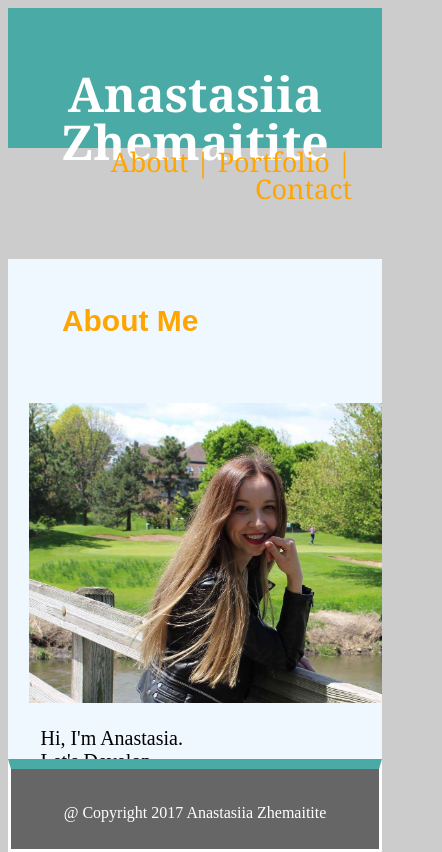
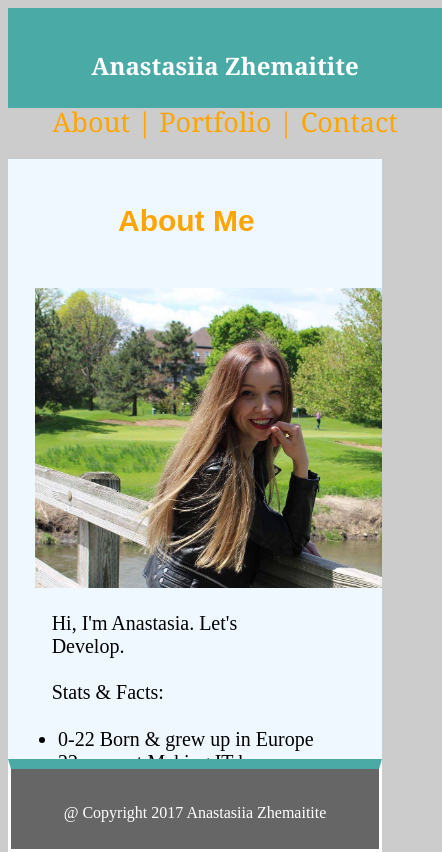
Before and after one commit to zhemaitite-anastasiia/Basic-Portfolio, a plain HTML site: page index.html in a window 390 px wide. Shown: the whole page, 442 px wide, since content can reach past the window. Drawn offline with Linux system fonts and the light colour scheme.

Commit message:
Media query

```diff
--- a/assets/css/style.css
+++ b/assets/css/style.css
@@ -221,7 +221,8 @@ h5 {
     height: 300px;
     margin-right: 20px;
     float: left;
-    margin: 20px 5% 24px 5%;
+    margin: 5px 5% 24px 5%;
+
 }
 
 #info-text {
@@ -274,3 +275,97 @@ footer {
     border-top-width: 10px;
     border-top-color: #4aaaa5;
 }
+@media screen and (max-width: 980px){
+
+    p{
+        margin-top: 390px;
+    }
+    #bio-image{
+        margin-right:20px;
+    }
+}
+@media screen and (max-width: 768px){
+    #yourname{
+        width:40%;
+        height:40px;
+    }
+    h1{
+        font-size:24px;
+    }
+#me{
+    width:100%;
+    height:100%;
+
+}
+.maincontent{
+    height:600px;
+}
+
+p{
+    margin-top:50px;
+
+
+}
+.connect{
+    margin-right:450px;
+    height:0px;
+}
+#form{
+    width:100%;
+}
+#projectpictures{
+    width:100%;
+}
+
+}
+@media screen and (max-width: 640px) {
+    header{
+        position:static;
+    }
+
+    #yourname{
+        width:100%;
+
+    }
+    #me{
+        width:90%;
+        height:650px;
+
+    }
+    p{
+        width:70%;
+
+    }
+
+
+.navigation{
+    width:100%;
+    text-align:center;
+    height:40px;
+    background-color: #fff;
+}
+/*#bio-image{
+    width:100%;
+   margin-left:10px;
+    margin-right:10px;
+
+}*/
+.connect{
+    margin-right:320px;
+
+    margin-left:217px;
+    height:0px;
+
+
+}
+#form{
+    width:100%;
+}
+#projectpictures{
+    width:90%;
+
+}
+
+
+
+}
--- a/index.html
+++ b/index.html
@@ -4,6 +4,7 @@
 <head>
     <title>index</title>
     <link rel="stylesheet" type="text/css" href="assets/css/style.css">
+    <meta name="viewport" content="width=device-width, initial-scale=1.0">
 </head>
 
 <body>
@@ -36,6 +37,7 @@
                 </ul>
             </p>
         </div>
+
     <div class="connect">
         <div id="connectme">
             <h6>Connect with Me</h6>
```
Also changed, not shown: contact.html (+1 -0 lines), portfolio.html (+1 -0 lines). Lines whose indentation alone changed are shown as unchanged.
